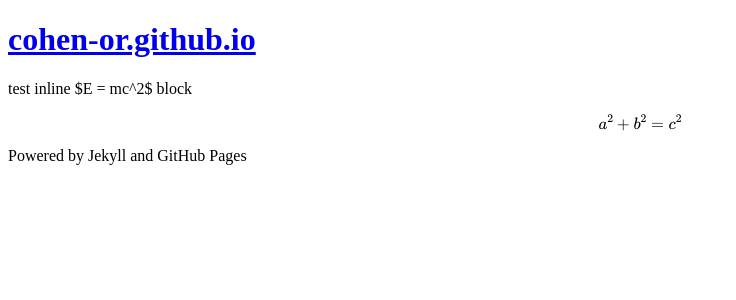
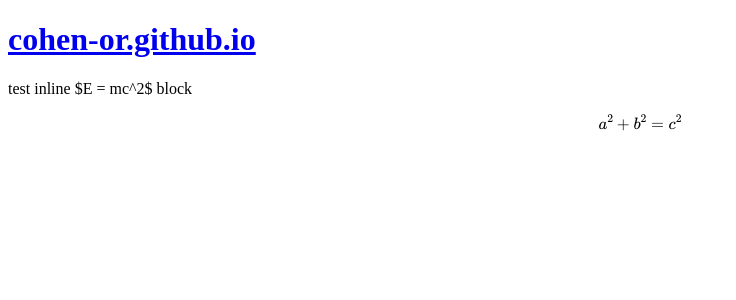
Before and after one commit to Cohen-Or/cohen-or.github.io, a Jekyll site: the page built from README.md, in a window 1280 px wide. Shown: the top 300 px of the page, without its empty margins (0-736 px from the left). Built offline with Jekyll 4.4.1, drawn with Linux system fonts in a browser that asks for light colours; our own code applies the rules of GitHub Pages for plain Markdown files; formulas are drawn with MathJax 3.

Commit message:
Update default.html

```diff
--- a/_layouts/default.html
+++ b/_layouts/default.html
@@ -15,8 +15,5 @@
   <main>
     {{ content }}
   </main>
-  <footer>
-    <p>Powered by Jekyll and GitHub Pages</p>
-  </footer>
 </body>
 </html>
```
